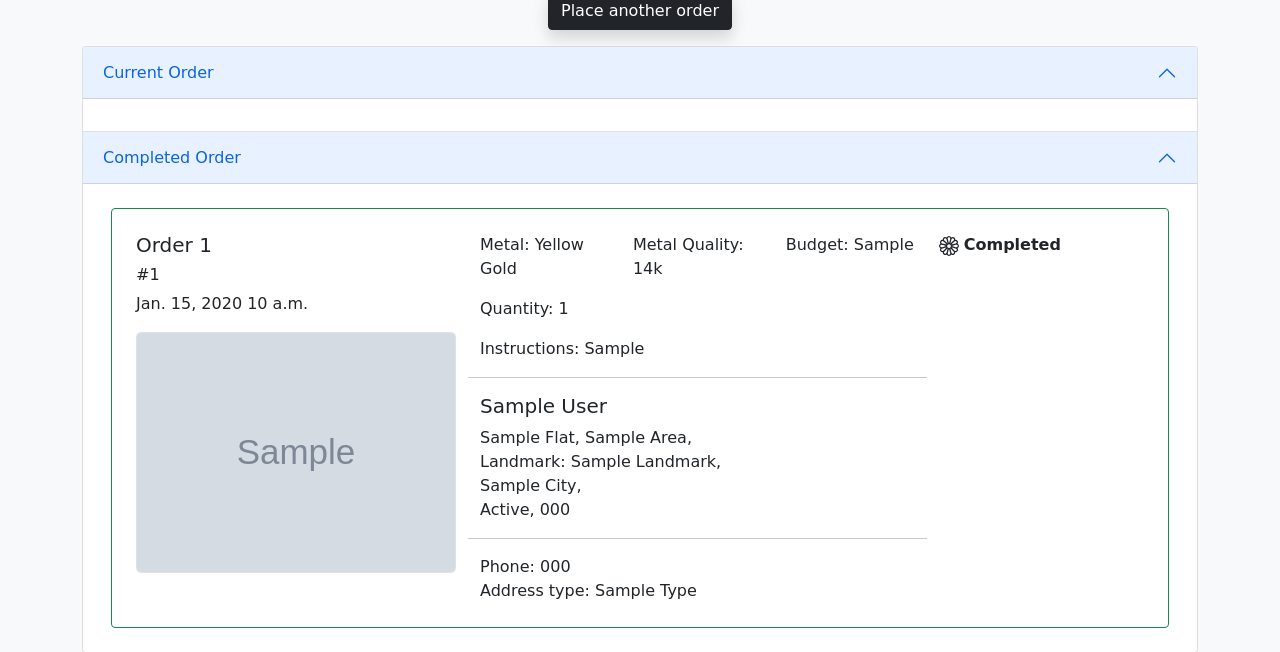
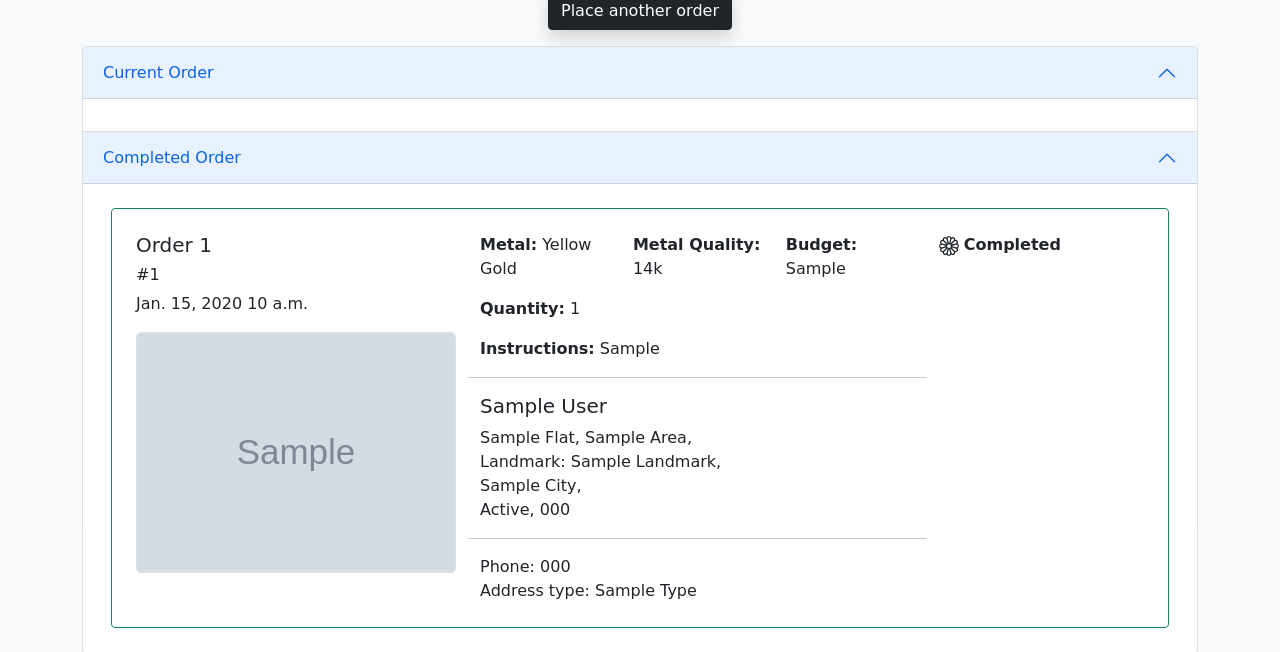
Before and after one commit to MrinalKarmokar/Capella, a Django app: template templates/order/your_order.html in a window 1280 px wide, after a click on "Completed Order". Shown: the part 234-886 px from the top of the page. Run offline with Django 3.2, Linux system fonts and the light colour scheme; tables that the repository leaves empty hold one stand-in row (values such as "Sample post"); the template is opened without the code that fills it: values that come from a table or form of the project are taken from there, most other values are stand-ins (such as "Sample title", 1, 10 or a date in 2020); grey boxes marked "Sample" are stand-in pictures; some libraries are stand-ins or nearby versions; some web fonts are replaced.

Commit message:
bolded main text

```diff
--- a/templates/order/your_order.html
+++ b/templates/order/your_order.html
@@ -68,21 +68,21 @@
                                         <div class="col-md-8">
                                             <div class="row">
                                             {% if data.metal_choice == "yellow_gold" %}
-                                                <p class="col-md-4">Metal: Yellow Gold</p>
+                                                <p class="col-md-4"><b>Metal:</b> Yellow Gold</p>
                                             {% elif data.metal_choice == "rose_gold" %}
-                                                <p class="col-md-4">Metal: Rose Gold</p>
+                                                <p class="col-md-4"><b>Metal:</b> Rose Gold</p>
                                             {% elif data.metal_choice == "white_gold" %}
-                                                <p class="col-md-4">Metal: White Gold</p>
+                                                <p class="col-md-4"><b>Metal:</b> White Gold</p>
                                             {% elif data.metal_choice == "silver" %}
-                                                <p class="col-md-4">Metal: Silver</p>
+                                                <p class="col-md-4"><b>Metal:</b> Silver</p>
                                             {% endif %}
                                             {% if data.gold_quality != "---" %}
-                                                <p class="col-md-4">Metal Quality: {{data.gold_quality}}</p>
+                                                <p class="col-md-4"><b>Metal Quality:</b> {{data.gold_quality}}</p>
                                             {% endif %}
-                                                <p class="col-md-4">Budget: {{data.budget}}</p>
-                                                <p>Quantity: {{data.quantity}}</p>
+                                                <p class="col-md-4">{% if not data.updated_price %}<b>Budget:</b> {{data.budget}}{% else %}<b>Updated Price:</b> {{data.updated_price}}{% endif %}</p>
+                                                <p><b>Quantity:</b> {{data.quantity}}</p>
                                             {% if data.instructions %}
-                                                <p>Instructions: {{data.instructions}}</p>
+                                                <p><b>Instructions:</b> {{data.instructions}}</p>
                                             {% endif %}
                                                 <hr>
                                                 <h5 class="card-text">{{first_name | title}} {{last_name | title}}</h5>
@@ -146,21 +146,21 @@
                                         <div class="col-md-8">
                                             <div class="row">
                                             {% if data.metal_choice == "yellow_gold" %}
-                                                <p class="col-md-4">Metal: Yellow Gold</p>
+                                                <p class="col-md-4"><b>Metal:</b> Yellow Gold</p>
                                             {% elif data.metal_choice == "rose_gold" %}
-                                                <p class="col-md-4">Metal: Rose Gold</p>
+                                                <p class="col-md-4"><b>Metal:</b> Rose Gold</p>
                                             {% elif data.metal_choice == "white_gold" %}
-                                                <p class="col-md-4">Metal: White Gold</p>
+                                                <p class="col-md-4"><b>Metal:</b> White Gold</p>
                                             {% elif data.metal_choice == "silver" %}
-                                                <p class="col-md-4">Metal: Silver</p>
+                                                <p class="col-md-4"><b>Metal:</b> Silver</p>
                                             {% endif %}
                                             {% if data.gold_quality != "---" %}
-                                                <p class="col-md-4">Metal Quality: {{data.gold_quality}}</p>
+                                                <p class="col-md-4"><b>Metal Quality:</b> {{data.gold_quality}}</p>
                                             {% endif %}
-                                                <p class="col-md-4">Budget: {{data.budget}}</p>
-                                                <p>Quantity: {{data.quantity}}</p>
+                                                <p class="col-md-4"><b>Budget:</b> {{data.budget}}</p>
+                                                <p><b>Quantity:</b> {{data.quantity}}</p>
                                             {% if data.instructions %}
-                                                <p>Instructions: {{data.instructions}}</p>
+                                                <p><b>Instructions:</b> {{data.instructions}}</p>
                                             {% endif %}
                                                 <hr>
                                                 <h5 class="card-text">{{first_name | title}} {{last_name | title}}</h5>
```
Lines whose indentation alone changed are shown as unchanged.
